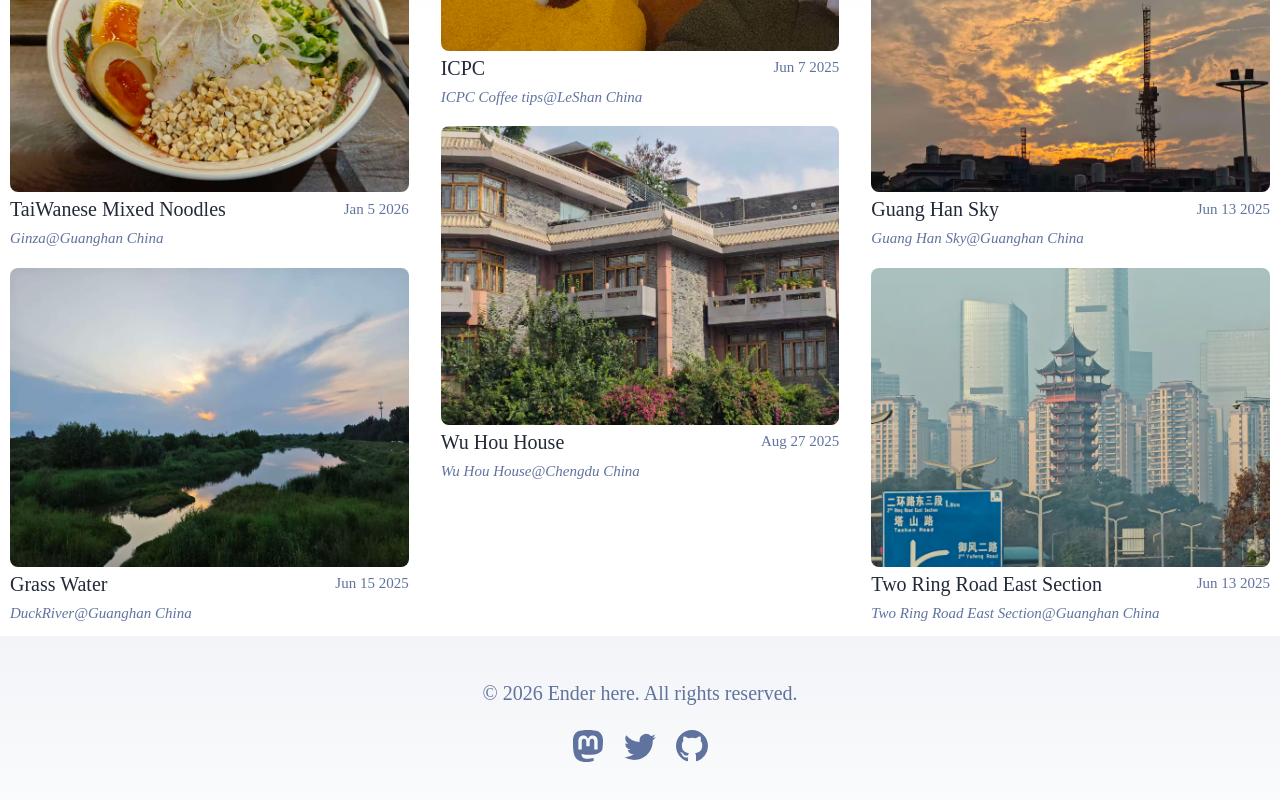
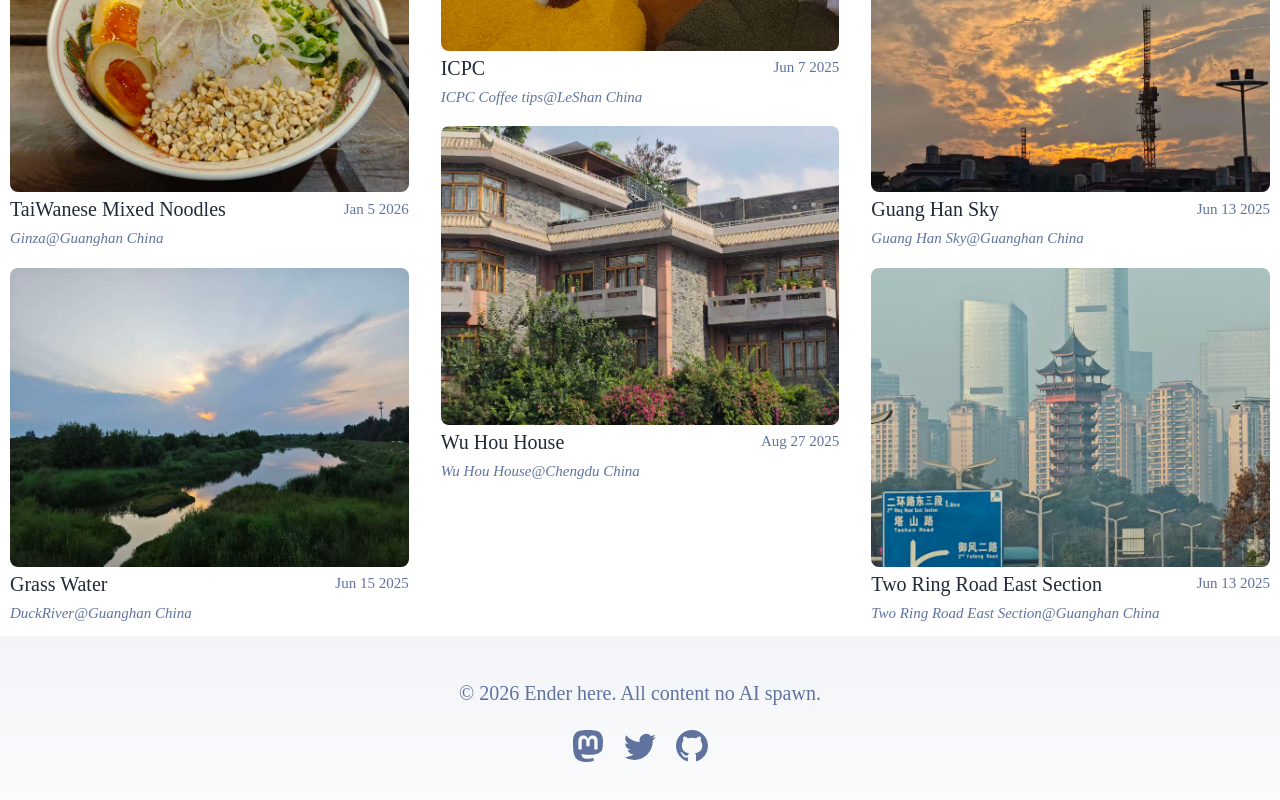
Before and after one commit to EnderRomantice/ender-talks, an Astro site: page / in a window 1280 px wide. Shown: the part 569-1369 px from the top of the page. Built offline with nearby package versions, Linux system fonts and the light colour scheme; Astro itself is replaced by a stand-in of ours; a web font is replaced by a local one.

Commit message:
style: add footer context: all content no ai spawn

```diff
--- a/src/components/Footer.astro
+++ b/src/components/Footer.astro
@@ -4,7 +4,7 @@ import { contact } from "../config/contact"
 ---
 
 <footer>
-	&copy; {today.getFullYear()} Ender here. All rights reserved.
+	&copy; {today.getFullYear()} Ender here. All content no AI spawn.
 	<div class="social-links">
 		<a href={contact.mastodon} target="_blank">
 			<span class="sr-only">Follow {contact.name} on Mastodon</span>
```
